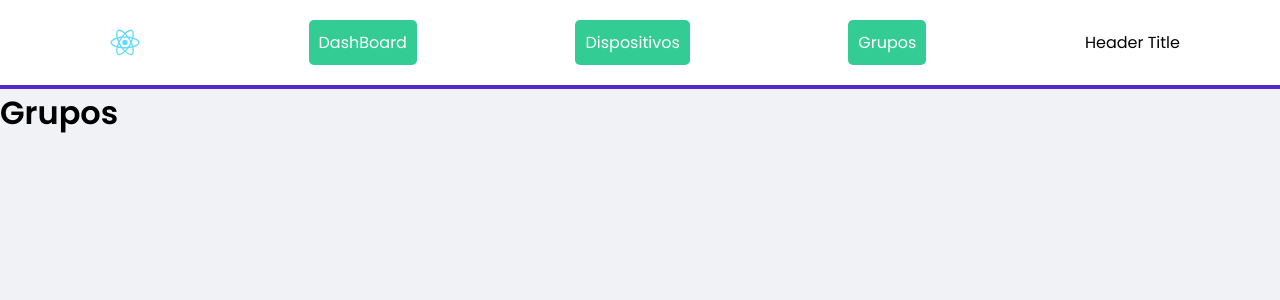
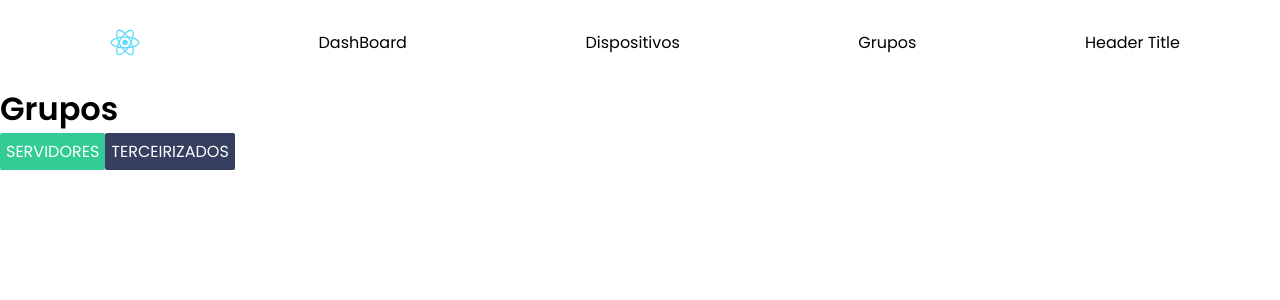
Before and after one commit to luis-gustavo-sales-dev/dhcpd-register-easy-reactjs, a React (Create React App) app: page /groups in a window 1280 px wide. Shown: the top 300 px of the page. Built offline with nearby package versions, Linux system fonts and the light colour scheme.

Commit message:
Group component was created and receive basic styles and features.

```diff
--- a/src/App.tsx
+++ b/src/App.tsx
@@ -1,20 +1,27 @@
 import React from 'react';
+import { ThemeProvider } from 'styled-components';
 // import logo from './logo.svg';
 import { Header } from './components/Header';
 import { AppRoutes } from './routes';
 import { Body, Container } from './style';
+import { COLORS } from './styles/COLORS';
 import { GlobalStyle } from "./styles/global";
 
 function App() {
   const title: string = "Header Title"
+  const theme = {
+    colors: COLORS
+  }
   return (
     <>
-      <Container>
-        <Header actualRouter={title} />
-        <Body>
-          <AppRoutes />
-        </Body>
-      </Container>
+     <ThemeProvider theme={theme}>
+        <Container>
+          <AppRoutes>
+            <Header actualRouter={title} />
+            <Body />
+          </AppRoutes>
+        </Container>
+      </ThemeProvider>
       <GlobalStyle />
     </>
   );
--- a/src/components/Button/index.tsx
+++ b/src/components/ButtonComponent/index.tsx
@@ -1,4 +1,4 @@
-import {  MenuButton } from "./style";
+import {  MenuLink } from "./style";
 
 interface ActionButtonProps {
   text: string,
@@ -9,7 +9,7 @@ interface ActionButtonProps {
 export function ActionButton({ text, url }:ActionButtonProps) {
   return (
     <>
-      <MenuButton href={url}>{text}</MenuButton>
+      <MenuLink to={url}>{text}</MenuLink>
     </>
   );
 }
--- a/src/components/Button/style.ts
+++ b/src/components/ButtonComponent/style.ts
@@ -1,6 +1,7 @@
 import styled from 'styled-components';
+import { NavLink } from 'react-router-dom';
 
-export const MenuButton = styled.a`
+export const MenuLink = styled(NavLink)`
   border-radius: 5px;
   background: var(--green);
   padding: 10px;
--- /dev/null
+++ b/src/components/GroupComponent/index.tsx
@@ -0,0 +1,13 @@
+import { Container } from "./style";
+
+interface GroupProps {
+  name: string;
+  isActive: boolean;
+  action: () => void;
+}
+
+export default function GroupComponent({ name, isActive }:GroupProps) {
+  return <>
+    <Container isActive={isActive} >{name}</Container>
+  </>
+}
--- /dev/null
+++ b/src/components/GroupComponent/style.ts
@@ -0,0 +1,27 @@
+import styled from "styled-components";
+
+class ButtonGroupProps {
+  isActive?: boolean;
+}
+
+export const Container = styled.button<ButtonGroupProps>`
+  padding: 6px;
+  text-align: center;
+  font-size: 1rem;
+  border-radius: 2px;
+  background: ${({ isActive, theme }) => isActive ? theme.colors.green : theme.colors.textTitle};
+  color: ${({ theme }) => theme.colors.shape };
+  cursor: pointer;
+  text-decoration: none;
+  outline: none;
+  border: none;
+  text-transform: uppercase ;
+
+  &:hover {
+    background: ${({ theme }) => theme.colors.green };
+    box-shadow: 3px 5px 5px ${({ theme }) => theme.colors.greenLight};
+    border-radius: 6px;
+    transition: all 0.4s ease;
+    transform: scale(1.05);
+  }
+`;
--- a/src/components/Header/index.tsx
+++ b/src/components/Header/index.tsx
@@ -1,6 +1,6 @@
 import { Container, Content } from "./styles";
 import logoImg from "../../logo.svg";
-import { ActionButton } from "../Button";
+import { ActionButton } from "../ButtonComponent";
 
 interface HeaderProps {
   actualRouter: string;
--- a/src/routes.tsx
+++ b/src/routes.tsx
@@ -1,13 +1,17 @@
+import { ReactNode } from 'react';
 import { BrowserRouter, Routes, Route} from 'react-router-dom';
 import DashBoard from './screen/DashBoardScreen';
 import DevicesScreen from './screen/DevicesScreen';
 import GroupsScreen from './screen/GroupsScreen';
 
+interface AppRoutesProps {
+  children: ReactNode
+}
 
-
-export const AppRoutes = function() {
+export const AppRoutes = function({ children }: AppRoutesProps) {
   return (
     <BrowserRouter>
+      {children}
       <Routes>
         <Route path='/' element={<DashBoard />} />
         <Route path='/devices' element={<DevicesScreen />} />
--- a/src/screen/GroupsScreen/index.tsx
+++ b/src/screen/GroupsScreen/index.tsx
@@ -1,5 +1,9 @@
+import GroupComponent from "../../components/GroupComponent";
+
 export default function GroupsScreen() {
   return <>
     <h1>Grupos</h1>
+    <GroupComponent name="Servidores" isActive action={() => console.log("Clicked!")}/>
+    <GroupComponent name="Terceirizados" isActive={false} action={() => console.log("Clicked!")}/>
   </>
 }
--- /dev/null
+++ b/src/styles/COLORS.ts
@@ -0,0 +1,16 @@
+export const COLORS = {
+  red: "#E52E4D",
+
+  green: "#33CC95",
+  greenLight: "#84e0bf",
+  greenBlack: "#33CC10",
+
+  blue: "#5429CC",
+  blueLight: "#6933FF",
+
+  textTitle: "#363F5F",
+  textBody: "#969CB3",
+
+  background: "#F0F2F5",
+  shape: "#FFFFFF"
+};
--- a/src/styles/global.ts
+++ b/src/styles/global.ts
@@ -1,9 +1,11 @@
 import { createGlobalStyle } from 'styled-components'
 
 export const GlobalStyle = createGlobalStyle`
-  :root {
+  /*:root {
     --red: #E52E4D;
     --green: #33CC95;
+    --green-light: #84e0bf;
+    --green-black: #33CC10;
     --blue: #5429CC;
 
     --blue-light: #6933FF;
@@ -13,7 +15,7 @@ export const GlobalStyle = createGlobalStyle`
 
     --background: #F0F2F5;
     --shape: #FFFFFF;
-  }
+  }*/
 
   * {
     margin: 0;
```
